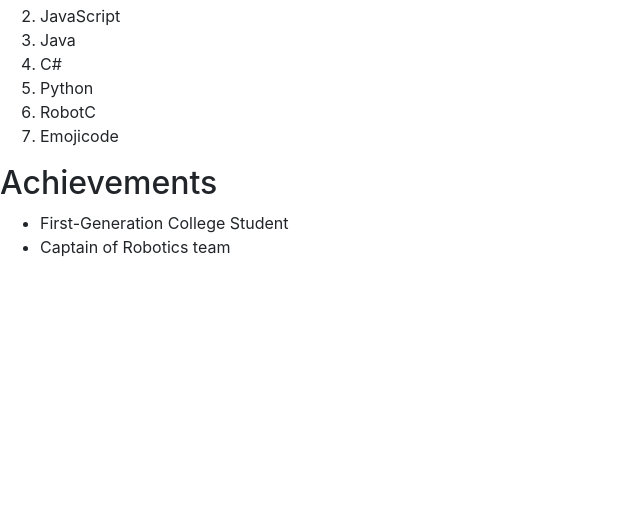
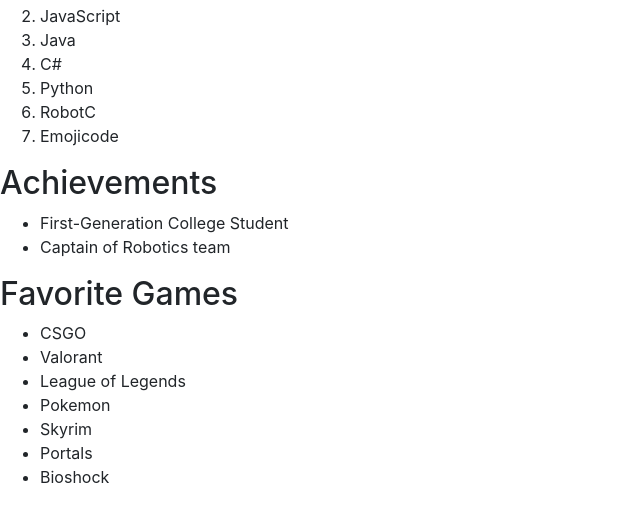
Before and after one commit to Richard-Woessner/1-online-portfolio-Richard-Woessner, a website: page index.html in a window 1280 px wide. Shown: the part 543-1048 px from the top of the page, without its empty margins (0-640 px from the left). Before the commit the page ends 818 px from the top, so only its background shows below. Drawn offline with nearby package versions, Linux system fonts and the light colour scheme.

Commit message:
added games section

```diff
--- a/index.html
+++ b/index.html
@@ -56,6 +56,19 @@
     </ul>
   </div>
 
+  <div class="section" id="games">
+    <h2>Favorite Games</h2>
+    <ul>
+      <li>CSGO</li>
+      <li>Valorant</li>
+      <li>League of Legends</li>
+      <li>Pokemon</li>
+      <li>Skyrim</li>
+      <li>Portals</li>
+      <li>Bioshock</li>
+    </ul>
+  </div>
+
   <!-- INCLUDE SCRIPTS FILE HERE -->
   <script src="resources\scripts\index.js"></script>
   <!-- Bootstrap Scripts-->
```
